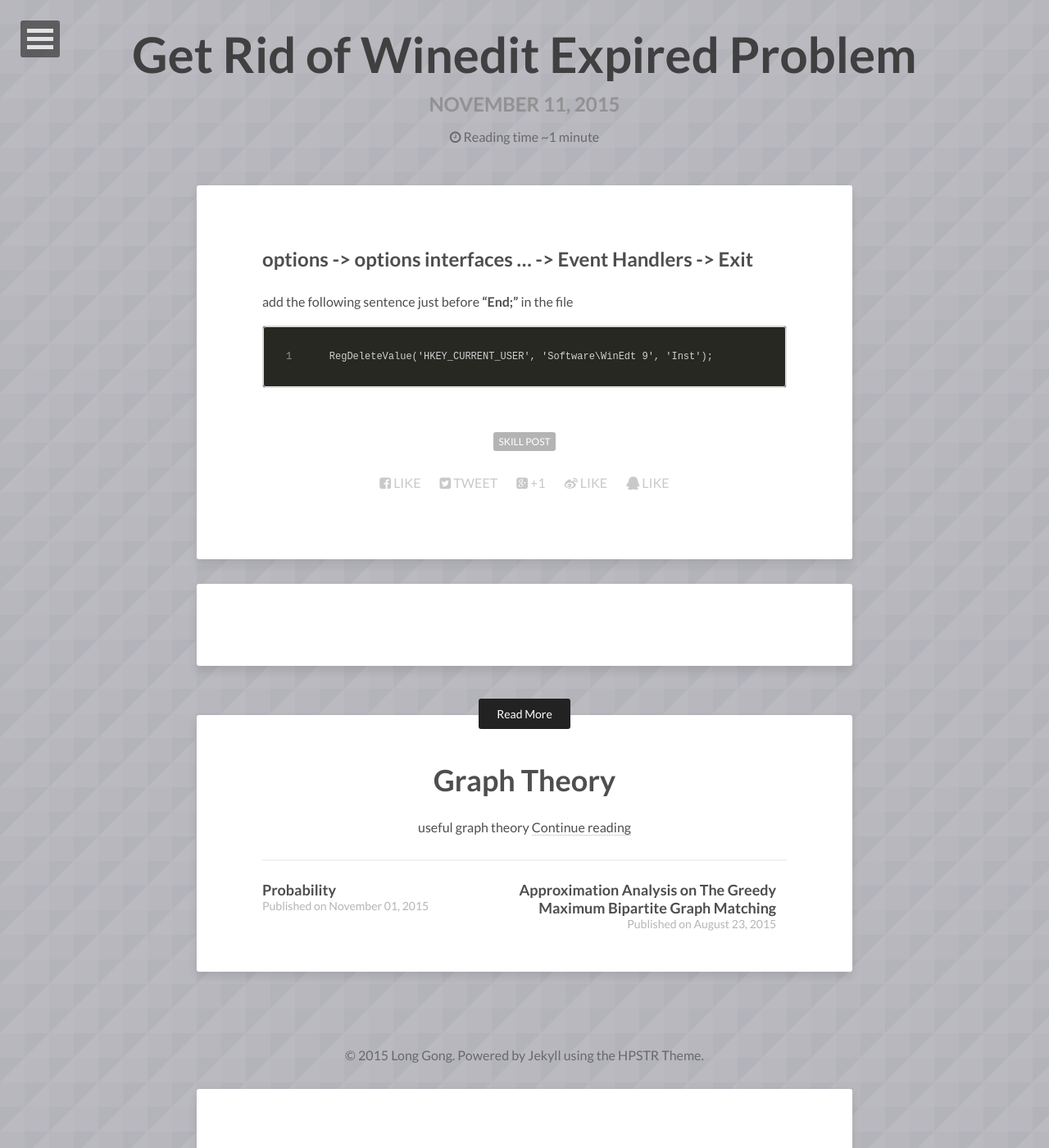
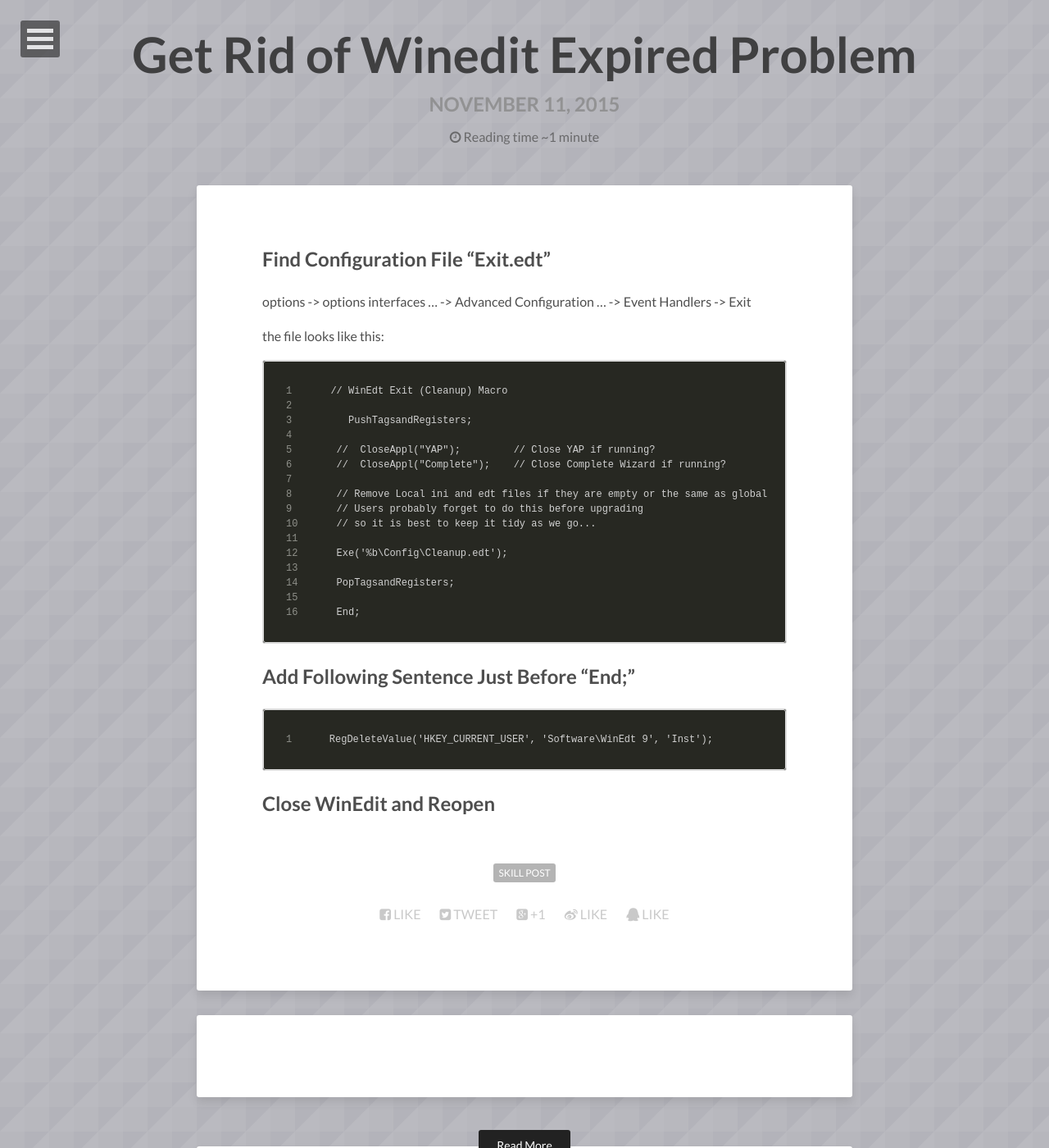
Before and after one commit to xlong88/xlong88.github.io, a Jekyll site: the page built from _posts/2015-11-11-winedit-expired.md, in a window 1280 px wide and 1400 px high. Shown: the whole window at 82% size. Built offline with Jekyll 4.4.1, drawn with Linux system fonts in a browser that asks for light colours; nearby versions of some CDN libraries; Markdown is read by kramdown in place of the engine named in the settings; comment, search, counter and statistics services are not loaded.

Commit message:
More Detail

````diff
--- a/_posts/2015-11-11-winedit-expired.md
+++ b/_posts/2015-11-11-winedit-expired.md
@@ -7,8 +7,36 @@ image:
   background: triangular.png
 ---
 
-## options -> options interfaces ... -> Event Handlers -> Exit
+## Find Configuration File "Exit.edt"
 
-add the following sentence just before **"End;"** in the file
+options -> options interfaces ... -> Advanced Configuration ... -> Event Handlers -> Exit
+
+the file looks like this:
+
+
+```
+// WinEdt Exit (Cleanup) Macro
+
+   PushTagsandRegisters;
+
+ //  CloseAppl("YAP");         // Close YAP if running?
+ //  CloseAppl("Complete");    // Close Complete Wizard if running?
+
+ // Remove Local ini and edt files if they are empty or the same as global
+ // Users probably forget to do this before upgrading
+ // so it is best to keep it tidy as we go...
+
+ Exe('%b\Config\Cleanup.edt');
+
+ PopTagsandRegisters;
+
+ End;
+ ```
+
+
+## Add Following Sentence Just Before **"End;"**
 
     RegDeleteValue('HKEY_CURRENT_USER', 'Software\WinEdt 9', 'Inst');
+
+
+## Close WinEdit and Reopen
````
